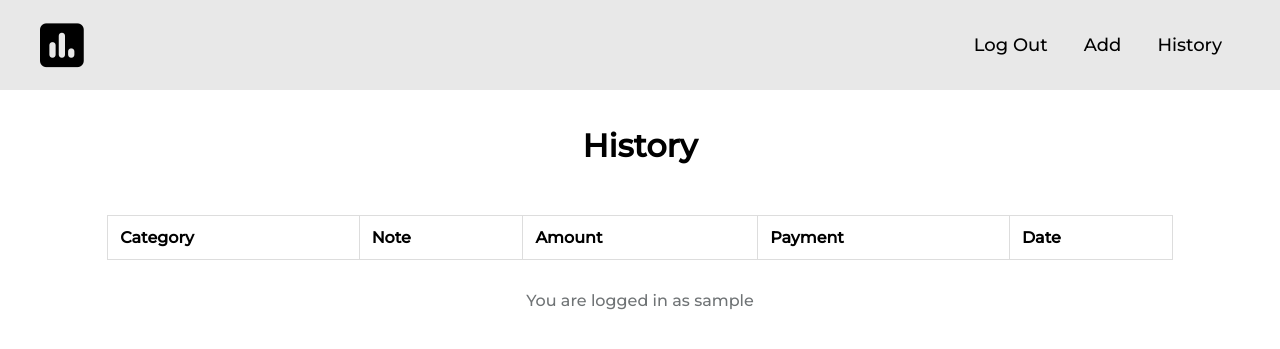
After one commit to ChemaRapariz/expense-tracker, a Flask app: page /history in a window 1280 px wide. The commit adds this page. Shown: the top 349 px of the page. Run offline with Flask 3, Linux system fonts and the light colour scheme; the visitor is signed in with stand-in values (Sample User, id 1); data that the repository does not hold is empty; some libraries are stand-ins or nearby versions.

Commit message:
Create history section with all the transactions of the user

```diff
--- a/app.py
+++ b/app.py
@@ -44,7 +44,7 @@ def index():
     cursor = db.cursor()
 
     # Obtain the most recent expenses
-    cursor.execute("SELECT category, note, amount, payment_method, date FROM expenses WHERE user_id = ? LIMIT 6", (session['user_id'], ))
+    cursor.execute("SELECT category, note, amount, payment_method, date FROM expenses WHERE user_id = ? ORDER BY date DESC LIMIT 6", (session['user_id'], ))
 
     rows = cursor.fetchall()
 
@@ -230,13 +230,9 @@ def add():
 
         payment_method = payment_method.strip().capitalize()
 
-        # Check the 'date' value
-        try:
-            if not date:
-                flash("Date cannot be empty")
-                return redirect("/add")
-        except ValueError:
-            flash("Invalid date format")
+        # Check the 'date' value. Validate date format (dd/mm/yyyy)
+        if not date or not re.match(r"^\d{2}/\d{2}/\d{4}$", date):
+            flash("Invalid date format. Please enter a valid date: dd/mm/yyyy")
             return redirect("/add")
 
         cursor.execute("INSERT INTO expenses (user_id, category, note, amount, payment_method, date) VALUES (?, ?, ?, ?, ?, ?)", (session['user_id'], category, note, amount, payment_method, date))
@@ -273,3 +269,24 @@ def add():
 
         # Render template and pass the data
         return render_template("add.html", categories=categories, payment_methods=payment_methods)
+
+@app.route('/history', methods = ["GET", "POST"])
+def history():
+
+    # Get database connection
+    db = get_db()
+
+    # Create a cursor
+    cursor = db.cursor()
+
+    if request.method == "POST":
+        return redirect("/history")
+
+
+    # Get data from the user
+    cursor.execute("SELECT category, note, amount, payment_method, date FROM expenses WHERE user_id = ?", (session['user_id'], ))
+
+    # Fetch data
+    rows = cursor.fetchall()
+
+    return render_template("history.html", rows=rows)
--- /dev/null
+++ b/templates/history.html
@@ -0,0 +1,29 @@
+{% extends "layout.html" %}
+
+{% block title %}
+History
+{% endblock %}
+
+{% block main %}
+<h1>History</h1>
+<div class="container">
+    <table>
+        <tr>
+            <th>Category</th>
+            <th>Note</th>
+            <th>Amount</th>
+            <th>Payment</th>
+            <th>Date</th>
+        </tr>
+        {% for row in rows %}
+        <tr>
+            <td>{{ row.category }}</td>
+            <td>{{ row.note }}</td>
+            <td>{{ row.amount }}</td>
+            <td>{{ row.payment_method }}</td>
+            <td>{{ row.date }}</td>
+        </tr>
+        {% endfor %}
+    </table>
+</div>
+{% endblock%}
--- a/templates/layout.html
+++ b/templates/layout.html
@@ -25,6 +25,7 @@
                     <ul>
                         <li><a href="/logout">Log Out</a></li>
                         <li><a href="/add">Add</a></li>
+                        <li><a href="/history">History</a></li>
                     </ul>
                 {% else %}
                     <ul>
```
